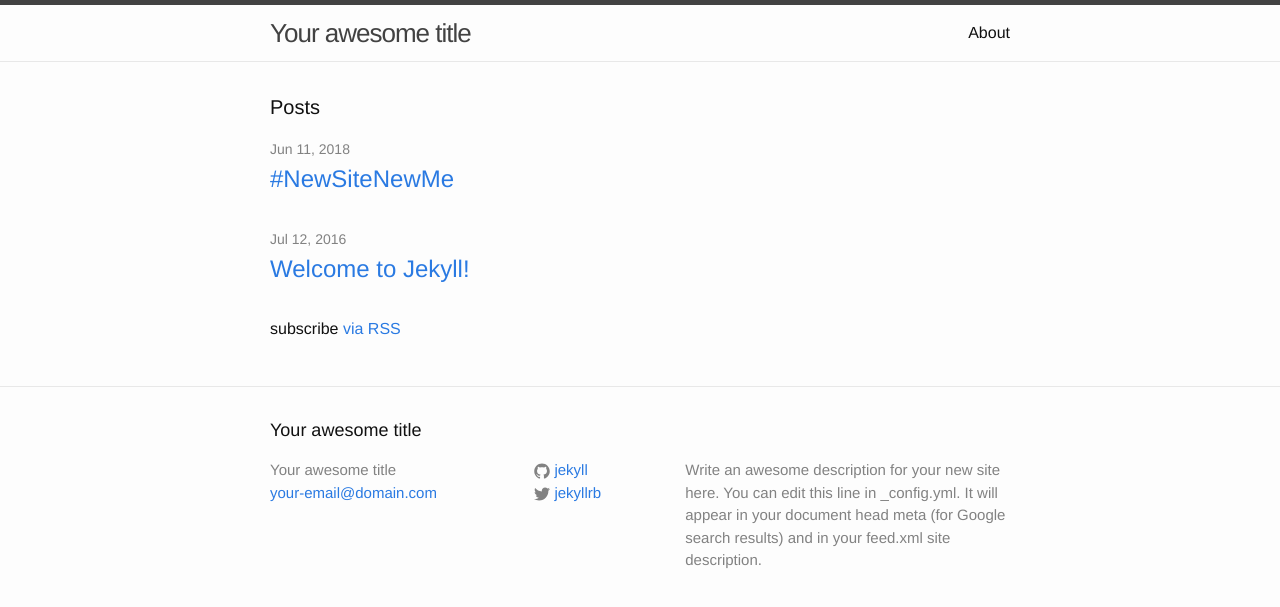
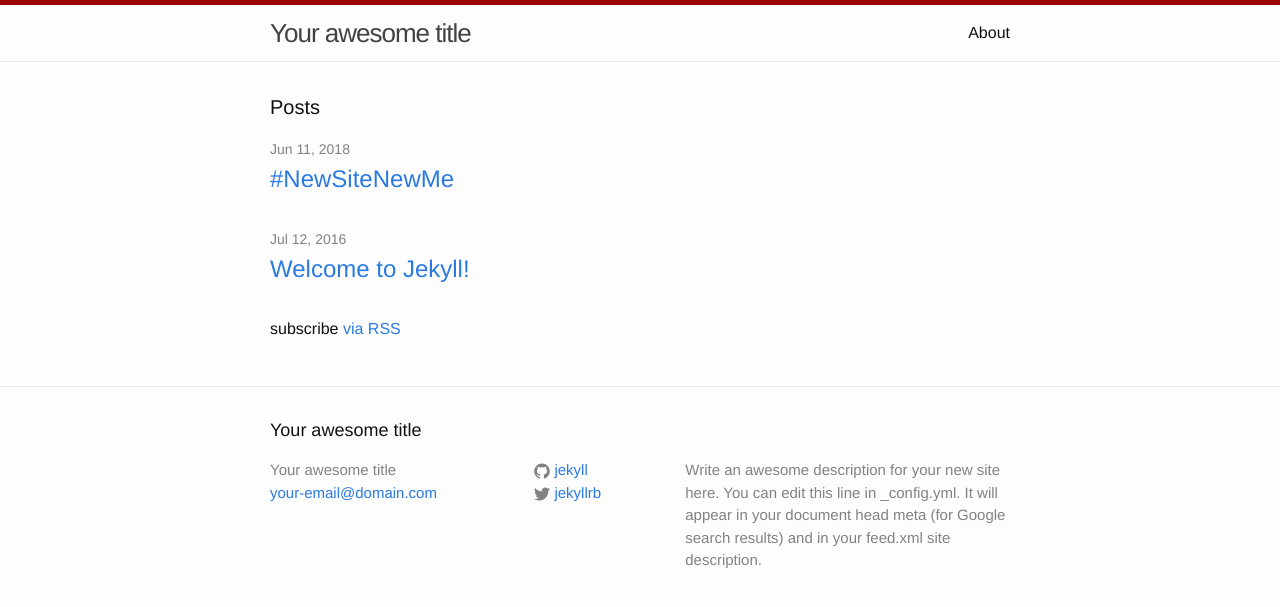
Before and after one commit to notesba/notesba.github.io, a Jekyll site: the page built from index.html, in a window 1280 px wide. Shown: the top 607 px of the page. Built offline with Jekyll 4.4.1, drawn with Linux system fonts in a browser that asks for light colours.

Commit message:
header color fix dark red

```diff
--- a/_sass/_layout.scss
+++ b/_sass/_layout.scss
@@ -2,7 +2,7 @@
  * Site header
  */
 .site-header {
-    border-top: 5px solid $grey-color-dark;
+    border-top: 5px solid $red-color-dark;
     border-bottom: 1px solid $grey-color-light;
     min-height: 56px;
 
--- a/css/main.scss
+++ b/css/main.scss
@@ -21,6 +21,10 @@ $brand-color:      #2a7ae2;
 $grey-color:       #828282;
 $grey-color-light: lighten($grey-color, 40%);
 $grey-color-dark:  darken($grey-color, 25%);
+
+$red-color:        #ff0000;
+$red-color-light:  lighten($red-color, 30%);
+$red-color-dark:   darken($red-color, 20%);
 
 // Width of the content area
 $content-width:    800px;
```
